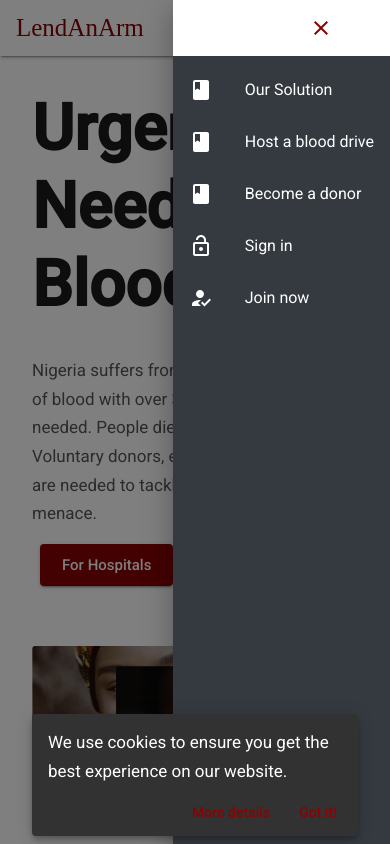
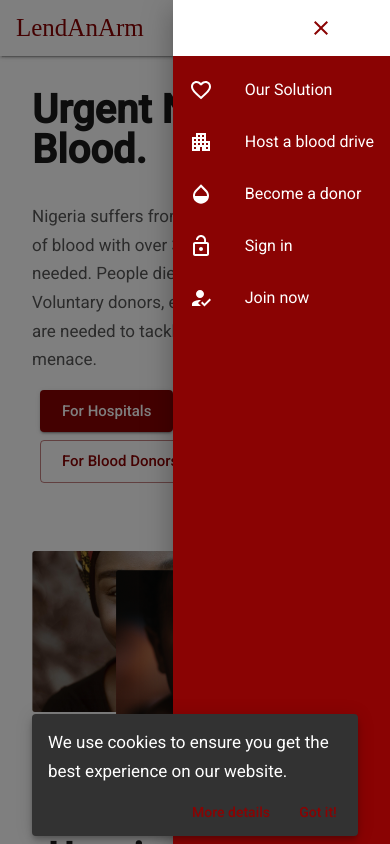
Before and after one commit to lendanarm/lendanarm-web, a React (Create React App) app: page / in a window 390 px wide. Both pictures are taken after a click on the button 350 px from the left and 28 px from the top of the page. Shown: the top 844 px of the page. Built offline with nearby package versions, Linux system fonts and the light colour scheme; the HTML template or start-up script is replaced by a standard one; a web font is replaced by a local one.

Commit message:
Optimized landing frontend

```diff
--- a/src/logged_out/components/home/HeadSection.js
+++ b/src/logged_out/components/home/HeadSection.js
@@ -107,6 +107,10 @@ const styles = (theme) => ({
     fontSize: "4rem",
     lineHeight: "4.875rem",
     color: "#1A1A1A",
+    [theme.breakpoints.down("sm")]: {
+      fontSize: "2.5rem",
+      lineHeight: "2.5rem",
+    },
   },
   barMargin: {
     margin: theme.spacing(1),
@@ -157,7 +161,7 @@ function HeadSection(props) {
                       <Box mb={4}>
                         <Typography
                           className={classes.headerText}
-                          variant={isWidthUp("lg", width) ? "h3" : "h4"}
+                          variant={isWidthUp("lg", width) ? "h4" : "h5"}
                         >
                           Urgent Need For Blood.
                         </Typography>
@@ -177,6 +181,8 @@ function HeadSection(props) {
                           </Typography>
                         </Box>
                         <span>
+                          {isWidthUp("sm", width) ? (
+                            <>
                               <span className={classes.barMargin}>
                                 <Button
                                   variant="contained"
@@ -198,6 +204,32 @@ function HeadSection(props) {
                                   For Blood Donors
                                 </Button>
                               </span>
+                            </>
+                          ) : (
+                            <>
+                              <div className={classes.barMargin}>
+                                <Button
+                                  variant="contained"
+                                  color="primary"
+                                  size="large"
+                                  // className={classes.butt}
+                                  href="/hospitals"
+                                >
+                                  For Hospitals
+                                </Button>
+                              </div>
+                              <div className={classes.barMargin}>
+                                <Button
+                                  variant="outlined"
+                                  color="primary"
+                                  size="large"
+                                  href="/contact"
+                                >
+                                  For Blood Donors
+                                </Button>
+                              </div>
+                            </>
+                          )}
                         </span>
                       </div>
                     </Box>
--- a/src/logged_out/components/navigation/NavBar.js
+++ b/src/logged_out/components/navigation/NavBar.js
@@ -16,6 +16,9 @@ import HowToRegIcon from "@material-ui/icons/HowToReg";
 import LockOpenIcon from "@material-ui/icons/LockOpen";
 import BookIcon from "@material-ui/icons/Book";
 import NavigationDrawer from "../../../shared/components/NavigationDrawer";
+import FavoriteBorderIcon from "@material-ui/icons/FavoriteBorder";
+import ApartmentIcon from "@material-ui/icons/Apartment";
+import OpacityIcon from "@material-ui/icons/Opacity";
 
 const styles = (theme) => ({
   appBar: {
@@ -57,28 +60,28 @@ function NavBar(props) {
     {
       link: "/our-solution",
       name: "Our Solution",
-      icon: <BookIcon className="text-white" />,
+      icon: <FavoriteBorderIcon className="text-white" />,
     },
     {
       link: "/host-drive",
       name: "Host a blood drive",
-      icon: <BookIcon className="text-white" />,
+      icon: <ApartmentIcon className="text-white" />,
     },
     {
       link: "/become-donor",
       name: "Become a donor",
-      icon: <BookIcon className="text-white" />,
+      icon: <OpacityIcon className="text-white" />,
     },
     {
       name: "Sign in",
-      // onClick: openLoginDialog,
+      onClick: openLoginDialog,
       variant: "outlined",
       icon: <LockOpenIcon className="text-white" />,
     },
     {
       name: "Join now",
       variant: "contained",
-      // onClick: openRegisterDialog,
+      onClick: openRegisterDialog,
       icon: <HowToRegIcon className="text-white" />,
     },
   ];
--- a/src/logged_out/components/register_login/LoginDialog.js
+++ b/src/logged_out/components/register_login/LoginDialog.js
@@ -8,31 +8,31 @@ import {
   Checkbox,
   Typography,
   FormControlLabel,
-  withStyles
+  withStyles,
 } from "@material-ui/core";
 import FormDialog from "../../../shared/components/FormDialog";
 import HighlightedInformation from "../../../shared/components/HighlightedInformation";
 import ButtonCircularProgress from "../../../shared/components/ButtonCircularProgress";
 
-const styles = theme => ({
+const styles = (theme) => ({
   forgotPassword: {
     marginTop: theme.spacing(2),
     color: theme.palette.primary.main,
     cursor: "pointer",
     "&:enabled:hover": {
-      color: theme.palette.primary.dark
+      color: theme.palette.primary.dark,
     },
     "&:enabled:focus": {
-      color: theme.palette.primary.dark
-    }
+      color: theme.palette.primary.dark,
+    },
   },
   disabledText: {
     cursor: "auto",
-    color: theme.palette.text.disabled
+    color: theme.palette.text.disabled,
   },
   formControlLabel: {
-    marginRight: 0
-  }
+    marginRight: 0,
+  },
 });
 
 class LoginDialog extends PureComponent {
@@ -41,21 +41,21 @@ class LoginDialog extends PureComponent {
   login = () => {
     const { setStatus, history } = this.props;
     this.setState({
-      loading: true
+      loading: true,
     });
     setStatus(null);
     if (this.loginEmail.value !== "test@web.com") {
       setTimeout(() => {
         setStatus("invalidEmail");
         this.setState({
-          loading: false
+          loading: false,
         });
       }, 1500);
     } else if (this.loginPassword.value !== "test") {
       setTimeout(() => {
         setStatus("invalidPassword");
         this.setState({
-          loading: false
+          loading: false,
         });
       }, 1500);
     } else {
@@ -71,7 +71,7 @@ class LoginDialog extends PureComponent {
       onClose,
       openChangePasswordDialog,
       status,
-      setStatus
+      setStatus,
     } = this.props;
     const { loading } = this.state;
     return (
@@ -80,9 +80,9 @@ class LoginDialog extends PureComponent {
           open
           onClose={onClose}
           loading={loading}
-          onFormSubmit={e => {
+          onFormSubmit={(e) => {
             e.preventDefault();
-            this.login();
+            // this.login();
           }}
           hideBackdrop
           headline="Login"
@@ -95,7 +95,7 @@ class LoginDialog extends PureComponent {
                 required
                 fullWidth
                 label="Email Address"
-                inputRef={node => {
+                inputRef={(node) => {
                   this.loginEmail = node;
                 }}
                 autoFocus
@@ -120,7 +120,7 @@ class LoginDialog extends PureComponent {
                 error={status === "invalidPassword"}
                 label="Password"
                 type="password"
-                inputRef={node => {
+                inputRef={(node) => {
                   this.loginPassword = node;
                 }}
                 autoComplete="off"
@@ -145,7 +145,7 @@ class LoginDialog extends PureComponent {
                 className={classes.formControlLabel}
                 control={
                   <Checkbox
-                    inputRef={node => {
+                    inputRef={(node) => {
                       this.loginRememberMe = node;
                     }}
                     color="primary"
@@ -160,9 +160,10 @@ class LoginDialog extends PureComponent {
                 </HighlightedInformation>
               ) : (
                 <HighlightedInformation>
-                  Email is: <b>test@web.com</b>
+                  {/* Email is: <b>test@web.com</b>
                   <br />
-                  Password is: <b>test</b>
+                  Password is: <b>test</b> */}
+                  Login disabled until full launch
                 </HighlightedInformation>
               )}
             </Fragment>
@@ -190,7 +191,7 @@ class LoginDialog extends PureComponent {
                 onClick={loading ? null : openChangePasswordDialog}
                 tabIndex={0}
                 role="button"
-                onKeyDown={event => {
+                onKeyDown={(event) => {
                   // For screenreaders listen to space and enter events
                   if (
                     (!loading && event.keyCode === 13) ||
@@ -216,7 +217,7 @@ LoginDialog.propTypes = {
   setStatus: PropTypes.func.isRequired,
   openChangePasswordDialog: PropTypes.func.isRequired,
   history: PropTypes.object.isRequired,
-  status: PropTypes.string
+  status: PropTypes.string,
 };
 
 export default withRouter(withStyles(styles)(LoginDialog));
--- a/src/shared/components/NavigationDrawer.js
+++ b/src/shared/components/NavigationDrawer.js
@@ -12,24 +12,24 @@ import {
   Typography,
   withWidth,
   isWidthUp,
-  Toolbar
+  Toolbar,
 } from "@material-ui/core";
 import CloseIcon from "@material-ui/icons/Close";
 
-const styles = theme => ({
+const styles = (theme) => ({
   closeIcon: {
-    marginRight: theme.spacing(0.5)
+    marginRight: theme.spacing(0.5),
   },
   headSection: {
-    width: 200
+    width: 200,
   },
   blackList: {
-    backgroundColor: theme.palette.common.black,
-    height: "100%"
+    backgroundColor: theme.palette.primary.main,
+    height: "100%",
   },
   noDecoration: {
-    textDecoration: "none !important"
-  }
+    textDecoration: "none !important",
+  },
 });
 
 class NavigationDrawer extends PureComponent {
@@ -50,7 +50,7 @@ class NavigationDrawer extends PureComponent {
       onClose,
       menuItems,
       selectedItem,
-      theme
+      theme,
     } = this.props;
     return (
       <Drawer variant="temporary" open={open} onClose={onClose} anchor={anchor}>
@@ -60,7 +60,7 @@ class NavigationDrawer extends PureComponent {
               paddingTop: theme.spacing(0),
               paddingBottom: theme.spacing(0),
               height: "100%",
-              justifyContent: anchor === "left" ? "flex-start" : "flex-end"
+              justifyContent: anchor === "left" ? "flex-start" : "flex-end",
             }}
             disableGutters
           >
@@ -72,7 +72,7 @@ class NavigationDrawer extends PureComponent {
           </ListItem>
         </Toolbar>
         <List className={classes.blackList}>
-          {menuItems.map(element => {
+          {menuItems.map((element) => {
             if (element.link) {
               return (
                 <Link
@@ -130,7 +130,7 @@ NavigationDrawer.propTypes = {
   menuItems: PropTypes.arrayOf(PropTypes.object).isRequired,
   classes: PropTypes.object.isRequired,
   width: PropTypes.string.isRequired,
-  selectedItem: PropTypes.string
+  selectedItem: PropTypes.string,
 };
 
 export default withWidth()(
```
Lines whose indentation alone changed are shown as unchanged.
